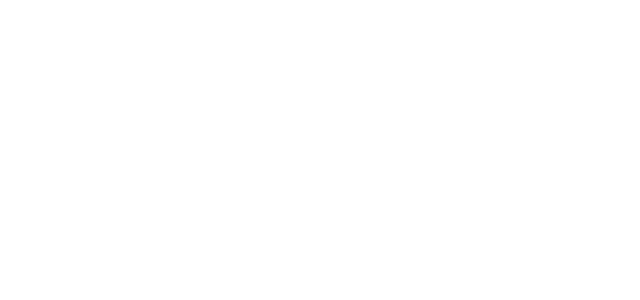
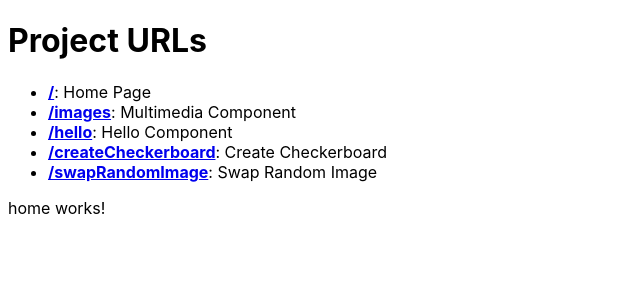
Before and after one commit to christiandrochon/multimedias, an Angular app: page / in a window 1280 px wide. Shown: the top 300 px of the page, without its empty margins (0-640 px from the left). Built offline with nearby package versions, Linux system fonts and the light colour scheme.

Commit message:
Ajout des urls et des descriptions des urls sur la page d'accueil

```diff
--- a/src/app/app.routes.ts
+++ b/src/app/app.routes.ts
@@ -1,11 +1,13 @@
 import {Routes} from '@angular/router';
+
 import {MultimediaComponent} from './multimedia/multimedia.component';  // Chemin correct pour MultimediaComponent
 import {AppComponent} from './app.component';
 import {HelloComponent} from './hello/hello.component';
 import {CouleursComponent} from './couleurs/couleurs.component';
+import {HomeComponent} from './home/home.component';
 
 export const appRoutes: Routes = [
-  {path: '', component: AppComponent},
+  {path: '', component: HomeComponent},
   {path: 'images', component: MultimediaComponent},
   {path: 'hello', component: HelloComponent},
   {path: 'createCheckerboard', component: CouleursComponent},
--- /dev/null
+++ b/src/app/home/home.component.html
@@ -0,0 +1,7 @@
+<h1>Project URLs</h1>
+<ul>
+  <li *ngFor="let url of urls">
+    <a [routerLink]="url.path"><strong>{{ url.path }}</strong></a>: {{ url.description }}
+  </li>
+</ul>
+<p>home works!</p>
--- /dev/null
+++ b/src/app/home/home.component.ts
@@ -0,0 +1,21 @@
+import { Component } from '@angular/core';
+import {CommonModule} from '@angular/common';
+import {RouterModule} from '@angular/router';
+
+@Component({
+  selector: 'app-home',
+  standalone: true,
+  imports: [CommonModule, RouterModule],
+  templateUrl: './home.component.html',
+  styleUrl: './home.component.css'
+})
+export class HomeComponent {
+
+  urls = [
+    { path: '/', description: 'Home Page' },
+    { path: '/images', description: 'Multimedia Component' },
+    { path: '/hello', description: 'Hello Component' },
+    { path: '/createCheckerboard', description: 'Create Checkerboard' },
+    { path: '/swapRandomImage', description: 'Swap Random Image' }
+  ];
+}
```
Also changed, not shown: src/app/home/home.component.css (added), 1 other file (tests, documents, lock files or other folders).
